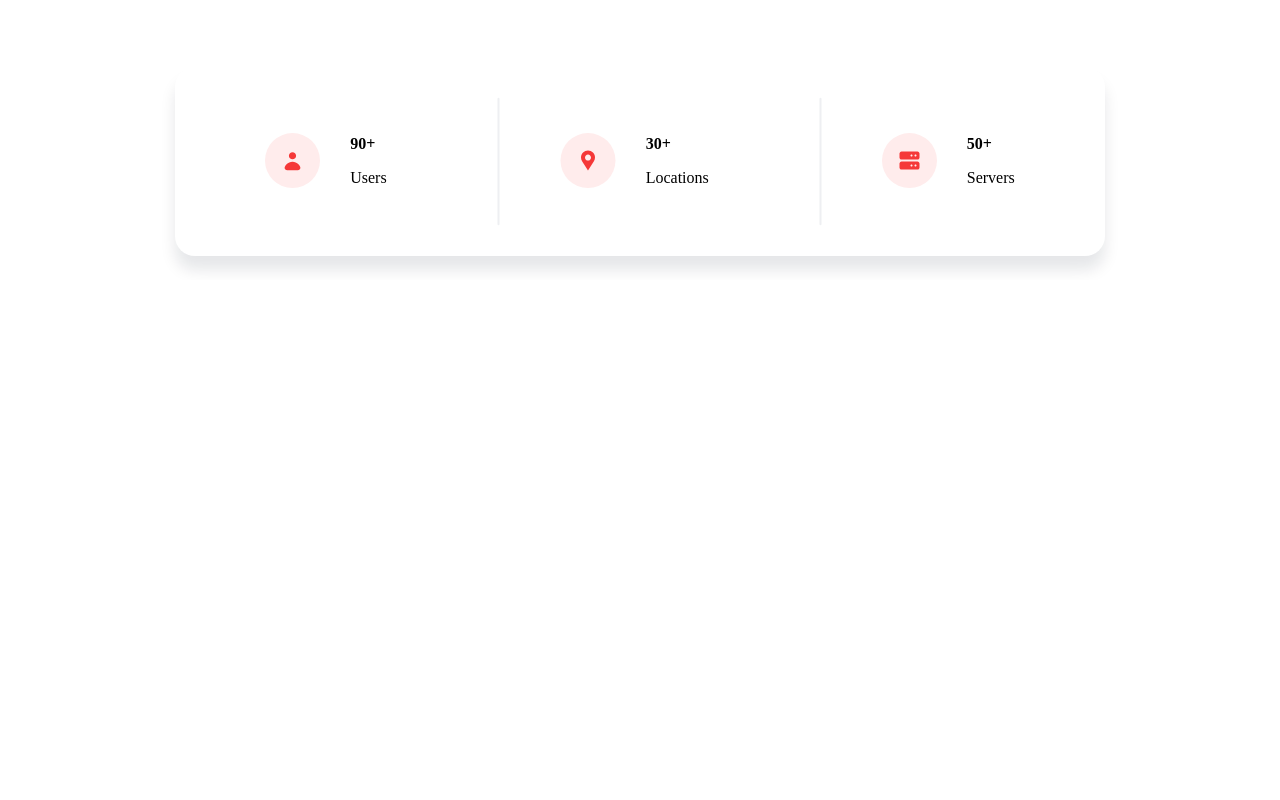
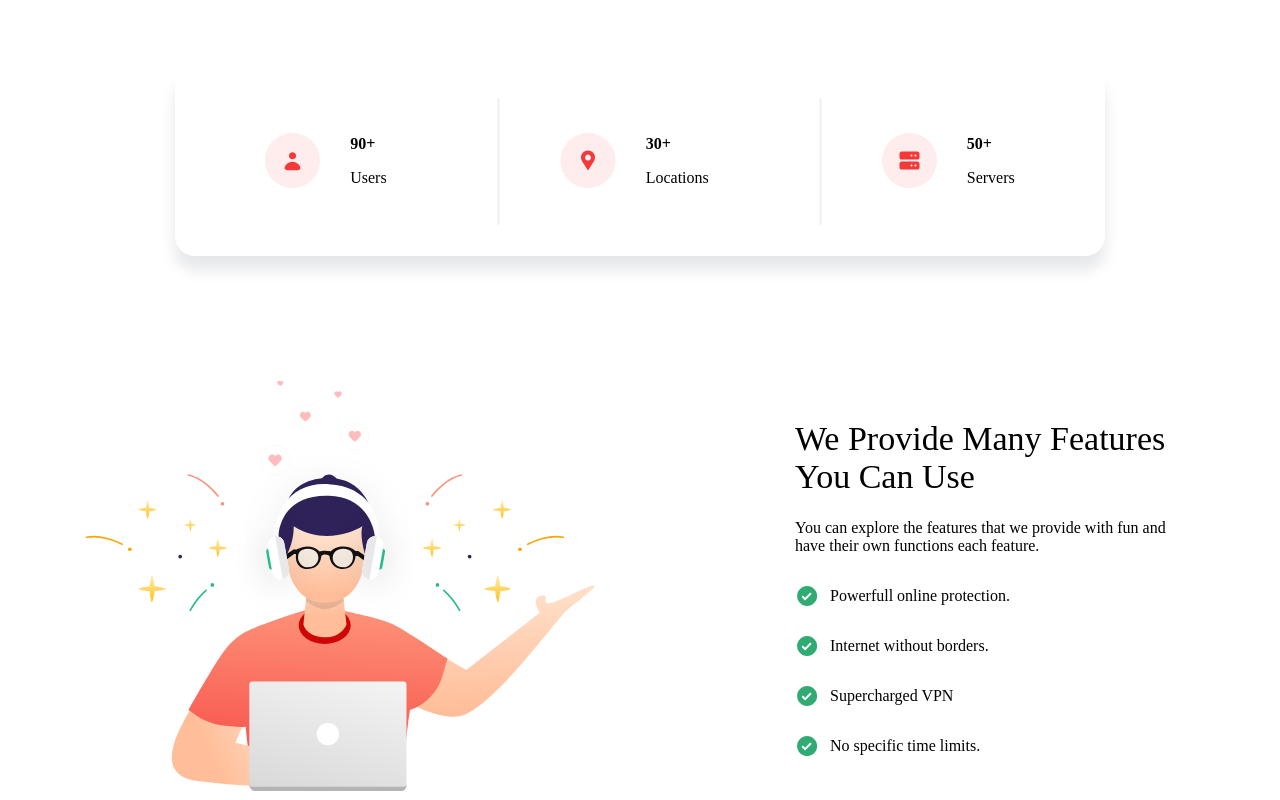
Before and after one commit to DubluD3/Landingpage-LaslesVPN, a plain HTML site: page index.html in a window 1280 px wide. Shown: the part 520-1320 px from the top of the page. Before the commit the page ends 800 px from the top, so only its background shows below. Drawn offline with Linux system fonts and the light colour scheme.

Commit message:
Finished creating and styling features section

```diff
--- a/index.html
+++ b/index.html
@@ -68,5 +68,29 @@
             </div>
         </div>
     </div>
+    <!-- FEATURES SECTION -->
+    <div class="features">
+        <img class="illustration2" src="./images/Illustration 2.svg" alt="Illustration 2">
+        <div class="features-text">
+            <h1 class="h1">We Provide Many Features You Can Use</h1>
+            <p class="featuresDescription">You can explore the features that we provide with fun and have their own functions each feature.</p>
+            <div class="bullets">
+                <img class= "bulletImg" src="./images/Group 1120.svg" alt="">
+                <p class="bullet1-text">Powerfull online protection.</p>
+            </div>
+            <div class="bullets">
+                <img class= "bulletImg" src="./images/Group 1120.svg" alt="">
+                <p class="bullet2-text">Internet without borders.</p>
+            </div>
+            <div class="bullets">
+                <img class= "bulletImg" src="./images/Group 1120.svg" alt="">
+                <p class="bullet3-text">Supercharged VPN</p>
+            </div>
+            <div class="bullets">
+                <img class= "bulletImg" src="./images/Group 1120.svg" alt="">
+                <p class="bullet4-text">No specific time limits.</p>
+            </div>
+        </div>
+    </div>
 </body>
 </html>
--- a/style.css
+++ b/style.css
@@ -110,7 +110,6 @@ a {
     border-radius: 20px;
     background-color: white;
     box-shadow: 0 14px 15px 0 rgba(13, 16, 37, 0.1);
-
 }
 
 .users-div {
@@ -171,3 +170,44 @@ a {
     padding-left: 30px;
     padding-right: 30px;
 }
+
+/* FEATURES SECTION STYLING */
+.features {
+    display: flex;
+    flex-wrap: wrap;
+    justify-content: center;
+    align-items: center;
+    padding-top: 120px;
+}
+
+.features-text {
+    display: flex;
+    flex-direction: column;
+    padding-left: 100px;
+}
+
+.h1 {
+    font-family: 'Rubik';
+    font-weight: normal;
+    font-size: 34px;
+    max-width: 400px;
+}
+
+.featuresDescription {
+    font-family: 'Rubik';
+    max-width: 400px;
+    margin-top: 0;
+}
+
+.bullets {
+    display: flex;
+    font-family: 'Rubik';
+}
+
+.bulletImg {
+    padding-right: 10px;
+}
+
+.illustration2 {
+    padding-right: 100px;
+}
```
Also changed, not shown: images/Group 1120.svg (added), images/Illustration 2.svg (added).
